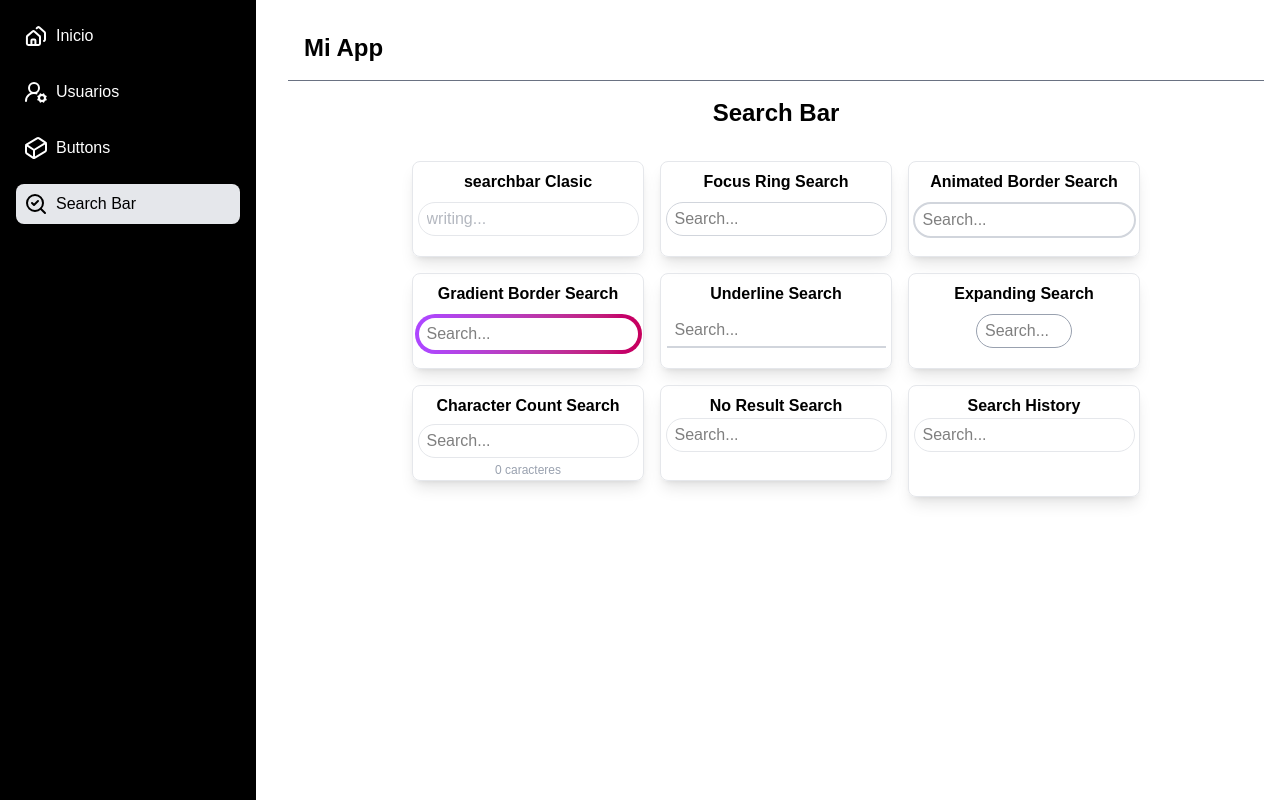
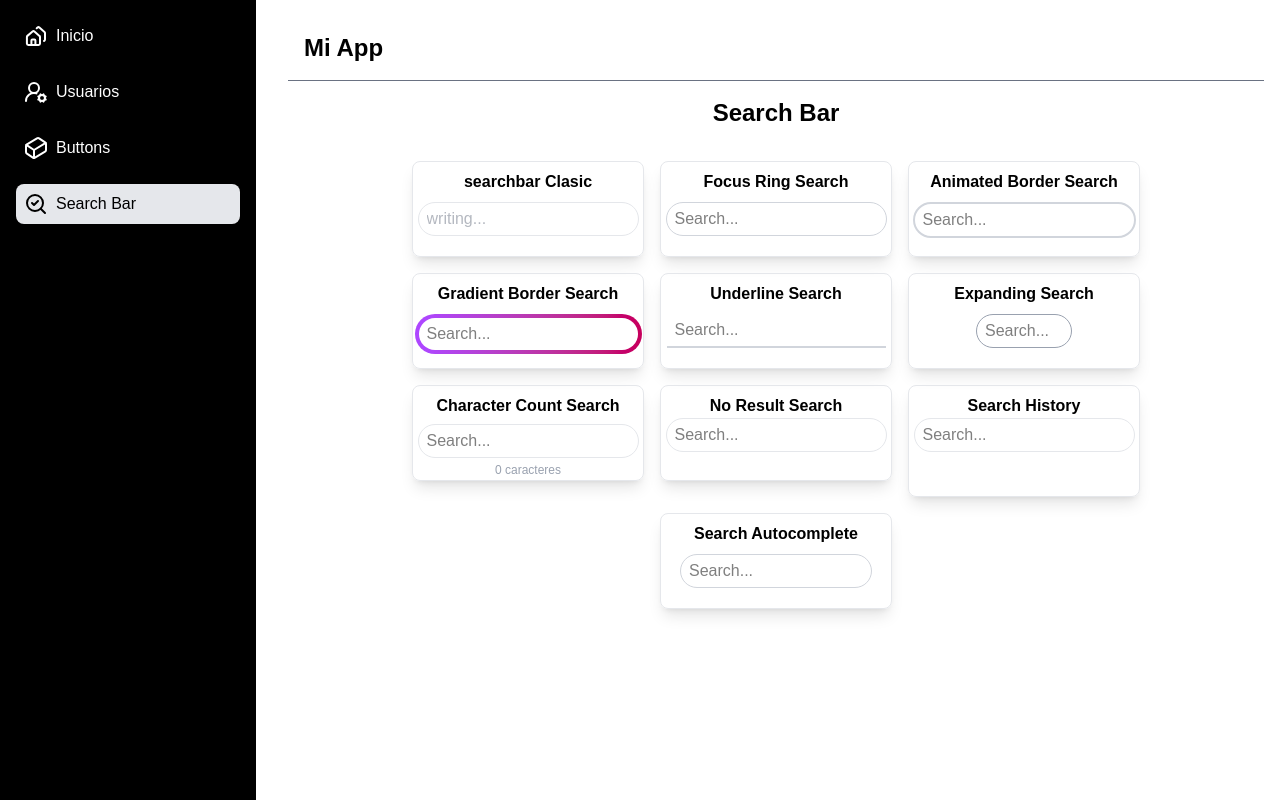
Before and after one commit to alejandro-v02/PixelCraft, a React (Vite) app: page / in a window 1280 px wide. Both pictures are taken after a click on the element "Search Bar". Built offline with nearby package versions, Linux system fonts and the light colour scheme.

Commit message:
Add autocomplete search with dropdown suggestions

```diff
--- a/src/modules/Search-bar.jsx
+++ b/src/modules/Search-bar.jsx
@@ -3,9 +3,15 @@ import { use, useState } from "react"
 function SearchBar(){
     const [searchText,setSearchText]=useState(""); //Character Count Search
     const [query,setQuery]=useState("");//No Result Search
-    //
+    //History Search
     const [history,setHistory]=useState([]);
     const [term,setTerm]=useState("");
+    //filtrar una lista y mostrar un dropdown de sugerencias
+    const opciones=["React", "Angular", "Vue", "Svelte", "NestJs", "FastAPI", "Django", "Laravel"]
+    const [autocomplete,setAutocompleted]=useState("");
+    const filtradas= opciones.filter(op =>
+        op.toLowerCase().includes(autocomplete.toLowerCase())
+    );
 
     return(
         <div>
@@ -113,6 +119,27 @@ function SearchBar(){
                     </div>
                 </div>
 
+                <div className="flex flex-col relative border border-gray-200 w-58 h-24 items-center rounded-lg shadow-lg">
+                    <h3 className="mt-2 font-bold">Search Autocomplete</h3>
+                    <input type="text"
+                    placeholder="Search..."
+                    value={autocomplete}
+                    onChange={(e)=> setAutocompleted(e.target.value)}
+                    className="mt-2 border border-gray-300 p-1 pl-2 rounded-full outline-none w-48"
+                    />
+                    {autocomplete.length > 0 && filtradas.length > 0 && (
+                        <div className="absolute top-20 w-40 bg-white border border-gray-200 rounded-lg shadow-lg z-10 max-h-32 overflow-y-auto">
+                            {filtradas.map((item,index)=>(
+                                <div
+                                key={index}
+                                onClick={() =>setAutocompleted(item)}
+                                className="px-2 py-1 text-sm text-gray-700 hover:bg-gray-100 cursor-pointer">
+                                    {item}</div>
+                            ))}
+                        </div>
+                    )}
+                </div>
+
             </div>
         </div>
     )
```
